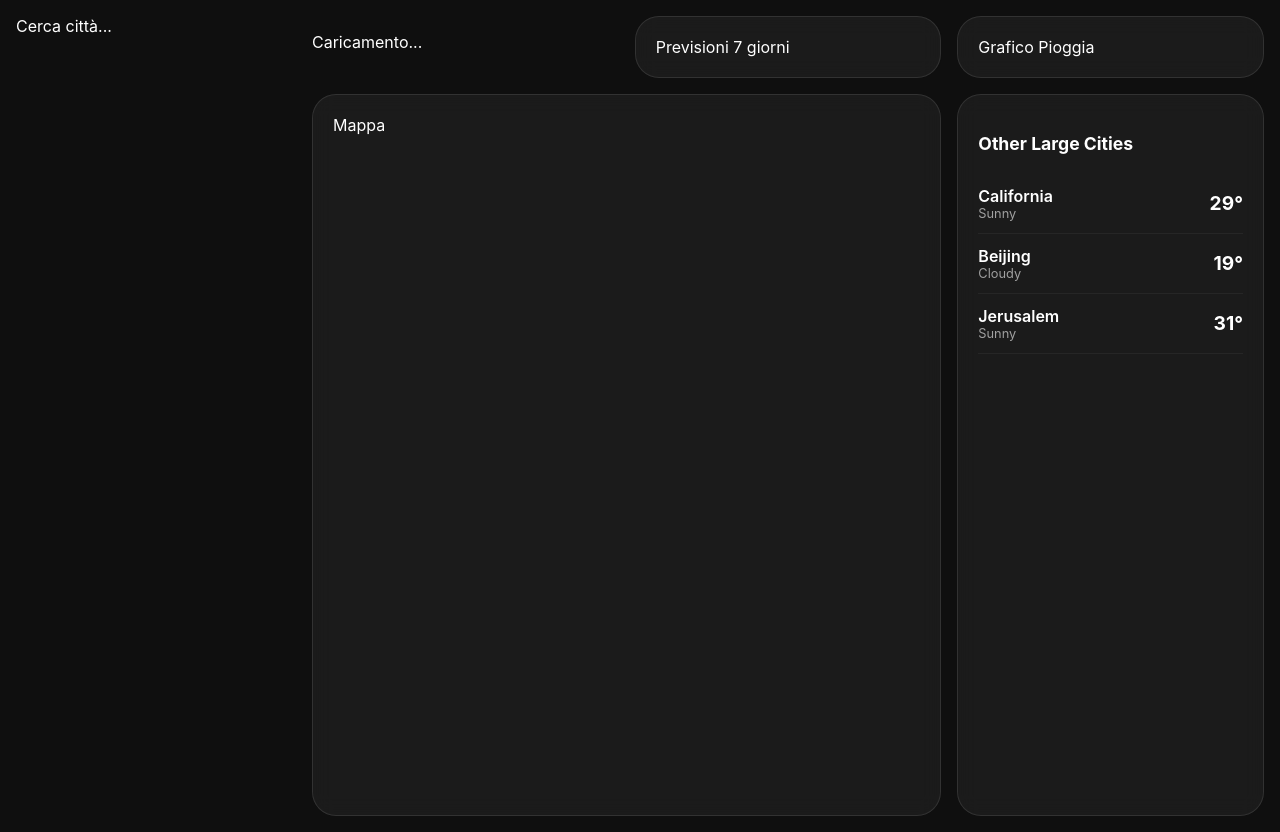
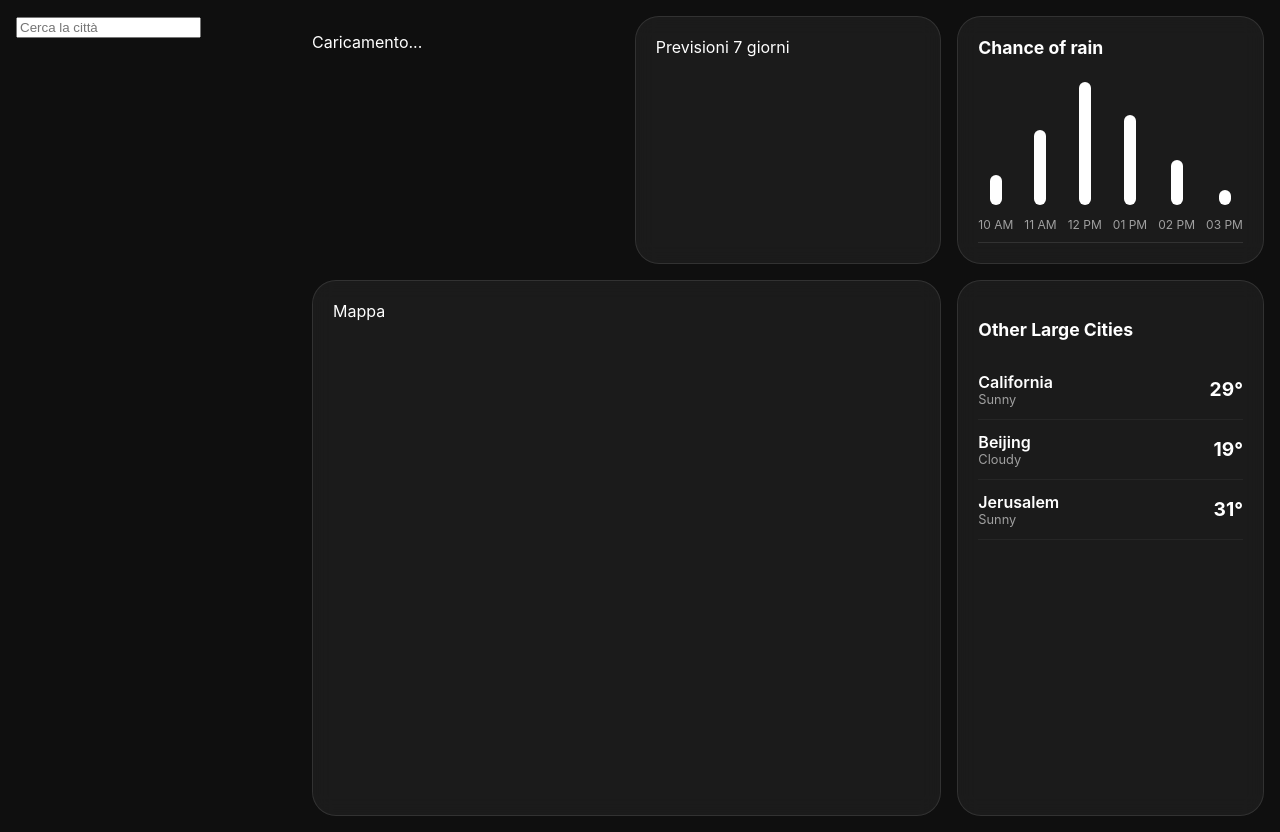
Before and after one commit to GennaroBuonomo/weather-app, a React (Vite) app: page / in a window 1280 px wide. Built offline with nearby package versions, Linux system fonts and the light colour scheme; no server answers.

Commit message:
feat: add rain chart component and enhance weather display with search functionality

```diff
--- a/src/App.css
+++ b/src/App.css
@@ -131,3 +131,45 @@ section, aside{
   font-size: 1.2rem;
   font-weight: 700;
 }
+
+/* --- GRAFICO PIOGGIA --- */
+.rain-chart {
+  display: flex;
+  flex-direction: column;
+}
+
+.rain-chart h3 {
+  font-size: 1.1rem;
+  margin-bottom: 24px;
+  margin-top: 0;
+}
+
+.chart-container {
+  display: flex;
+  justify-content: space-between;
+  align-items: flex-end; /* Allinea le barre partendo dal basso */
+  height: 150px; /* Altezza fissa del grafico */
+  padding-bottom: 10px;
+  border-bottom: 1px solid rgba(255, 255, 255, 0.1);
+}
+
+.bar-wrapper {
+  display: flex;
+  flex-direction: column;
+  align-items: center;
+  gap: 12px;
+  height: 100%;
+  justify-content: flex-end;
+}
+
+.bar {
+  width: 12px;
+  background-color: var(--text-main);
+  border-radius: 10px;
+  transition: height 0.5s ease;
+}
+
+.bar-time {
+  font-size: 0.75rem;
+  color: var(--text-muted);
+}
--- a/src/App.jsx
+++ b/src/App.jsx
@@ -1,11 +1,19 @@
 import { useState, useEffect } from 'react';
-import { CloudSun, Wind, Droplets } from 'lucide-react';
+import { CloudSun, Wind, Droplets, CloudLightning, CloudRain } from 'lucide-react';
 import './App.css';
 
 function App() {
   const [weather, setWeather] = useState(null);
+  const [city, setCity] = useState('Naples');
+  const [searchTerm, setSearchTerm] = useState('');
   const API_KEY = import.meta.env.VITE_API_KEY;
-  const city = 'Naples';
+
+
+  const handleSearch = (e) => {
+    if (e.key === 'Enter') {
+      setCity(searchTerm);
+    }
+  };
 
   useEffect(() => {
     const fetchWeather = async () => {
@@ -15,18 +23,25 @@ function App() {
         );
         const data = await response.json();
         setWeather(data);
-        console.log(data);
       } catch (error) {
-        console.error("Errore nel recupero dati:", error);
+        console.error("Errore:", error);
       }
     };
-
     fetchWeather();
-  }, []);
+  }, [city]);
 
   return (
 <div className="weather-dashboard">
-      <nav className="navbar">Cerca città...</nav>
+      <nav className="navbar">
+        <input
+         type="text"
+         placeholder="Cerca la città"
+         value={searchTerm}
+         onChange={(e) => setSearchTerm(e.target.value)}
+         onKeyDown={handleSearch}
+         className="search-input"
+        />
+      </nav>
 
       <main className="main-content">
 {/* BLOCCO 1: METEO OGGI */}
@@ -38,7 +53,7 @@ function App() {
     </div>
 
     <div className="weather-details">
-      {/* Usiamo le icone che abbiamo importato */}
+      {/* Uso le icone che abbiamo importato */}
       <div className="detail-item">
         <Droplets size={20} color="#a0a0a0" />
         <p>Umidità: {weather.main.humidity}%</p>
@@ -53,7 +68,27 @@ function App() {
 
         {/* BLOCCHI AGGIUNTIVI (da riempire dopo) */}
         <section className="forecast">Previsioni 7 giorni</section>
-        <section className="rain-chart">Grafico Pioggia</section>
+        {/* BLOCCO: GRAFICO PIOGGIA */}
+        <section className="rain-chart">
+          <h3>Chance of rain</h3>
+          <div className="chart-container">
+            {[
+              { time: "10 AM", chance: 20 },
+              { time: "11 AM", chance: 50 },
+              { time: "12 PM", chance: 90 },
+              { time: "01 PM", chance: 60 },
+              { time: "02 PM", chance: 30 },
+              { time: "03 PM", chance: 10 }
+            ].map((item, index) => (
+              <div key={index} className="bar-wrapper">
+                <div className="bar" style={{ height: `${item.chance}%` }}></div>
+
+                <span className="bar-time">{item.time}</span>
+
+              </div>
+            ))}
+          </div>
+        </section>
         <section className="global-map">Mappa</section>
         <aside className="other-cities">
           <h3>Other Large Cities</h3>
```
